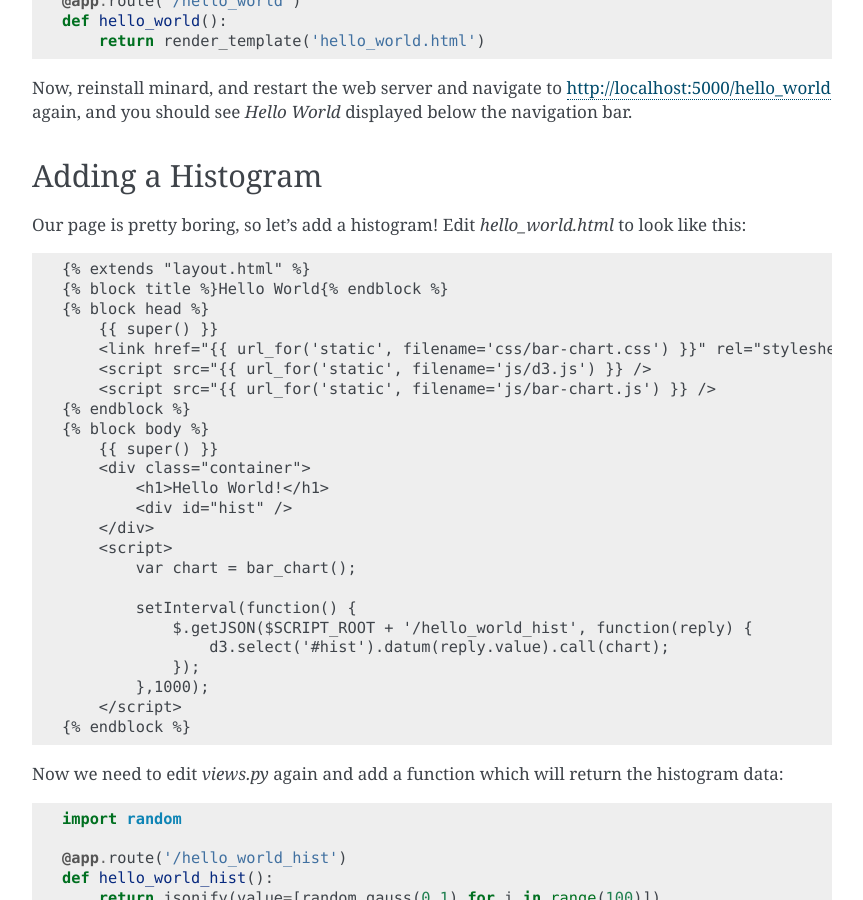
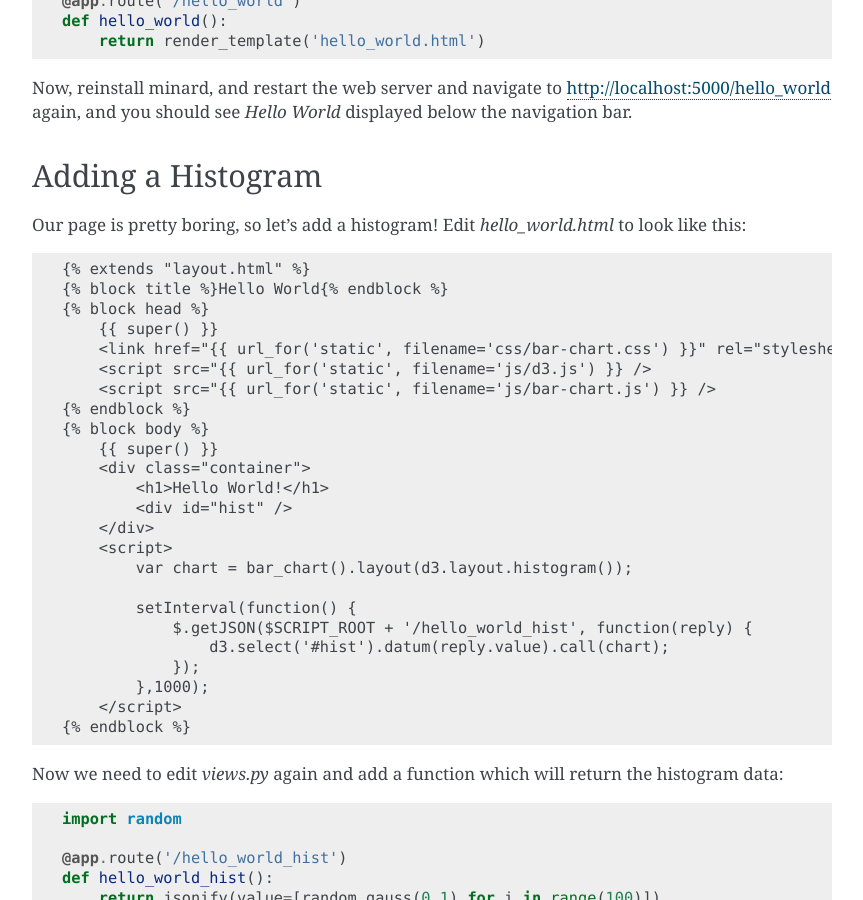
Before and after one commit to tlatorre-uchicago/minard, a Sphinx documentation site: the page built from doc/quickstart.rst, in a window 1280 px wide and 900 px high, scrolled down 989 px. Shown: the whole window, without its empty margins (168-1031 px from the left). Built offline with Sphinx 7.4.7, drawn with Linux system fonts in a browser that asks for light colours.

Commit message:
update quickstart

```diff
--- a/doc/quickstart.rst
+++ b/doc/quickstart.rst
@@ -66,7 +66,7 @@ Our page is pretty boring, so let's add a histogram! Edit `hello_world.html` to
             <div id="hist" />
         </div>
         <script>
-            var chart = bar_chart();
+            var chart = bar_chart().layout(d3.layout.histogram());
 
             setInterval(function() {
                 $.getJSON($SCRIPT_ROOT + '/hello_world_hist', function(reply) {
```
